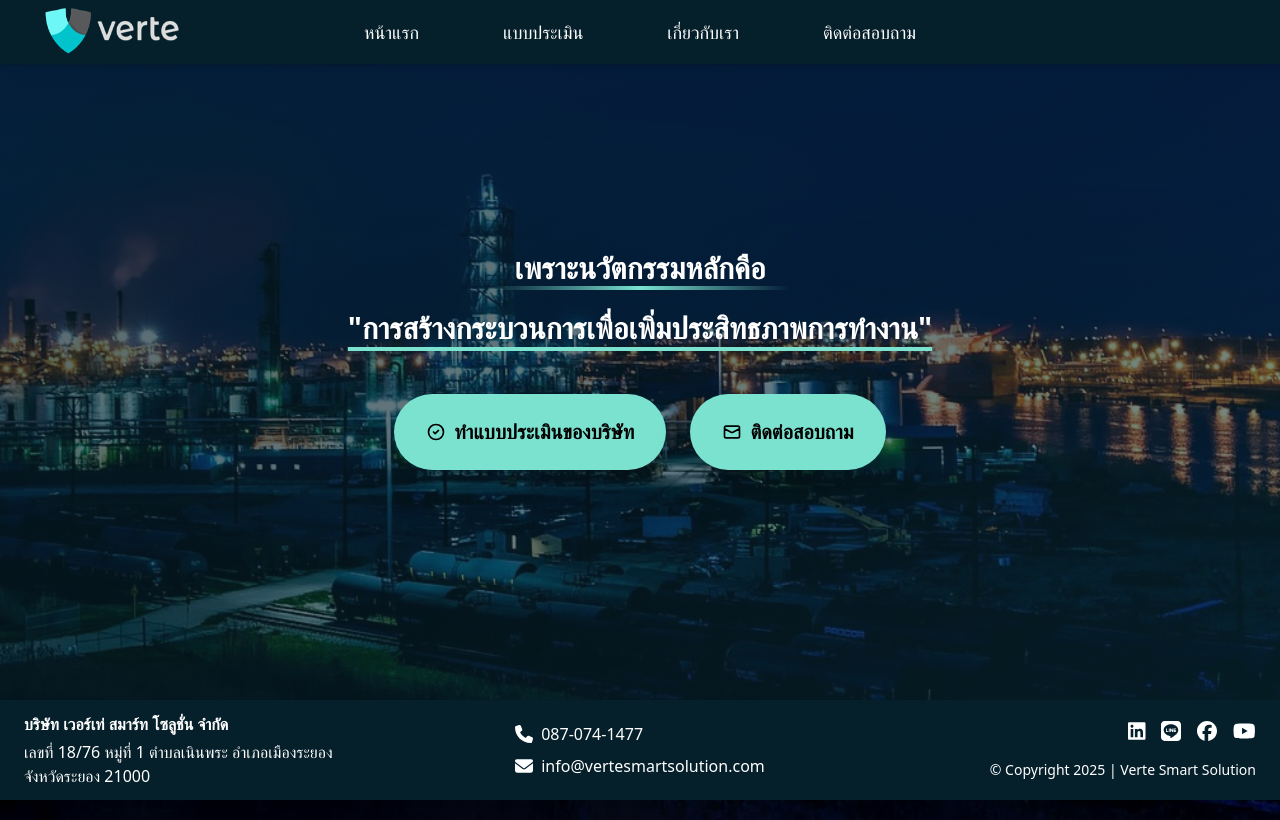
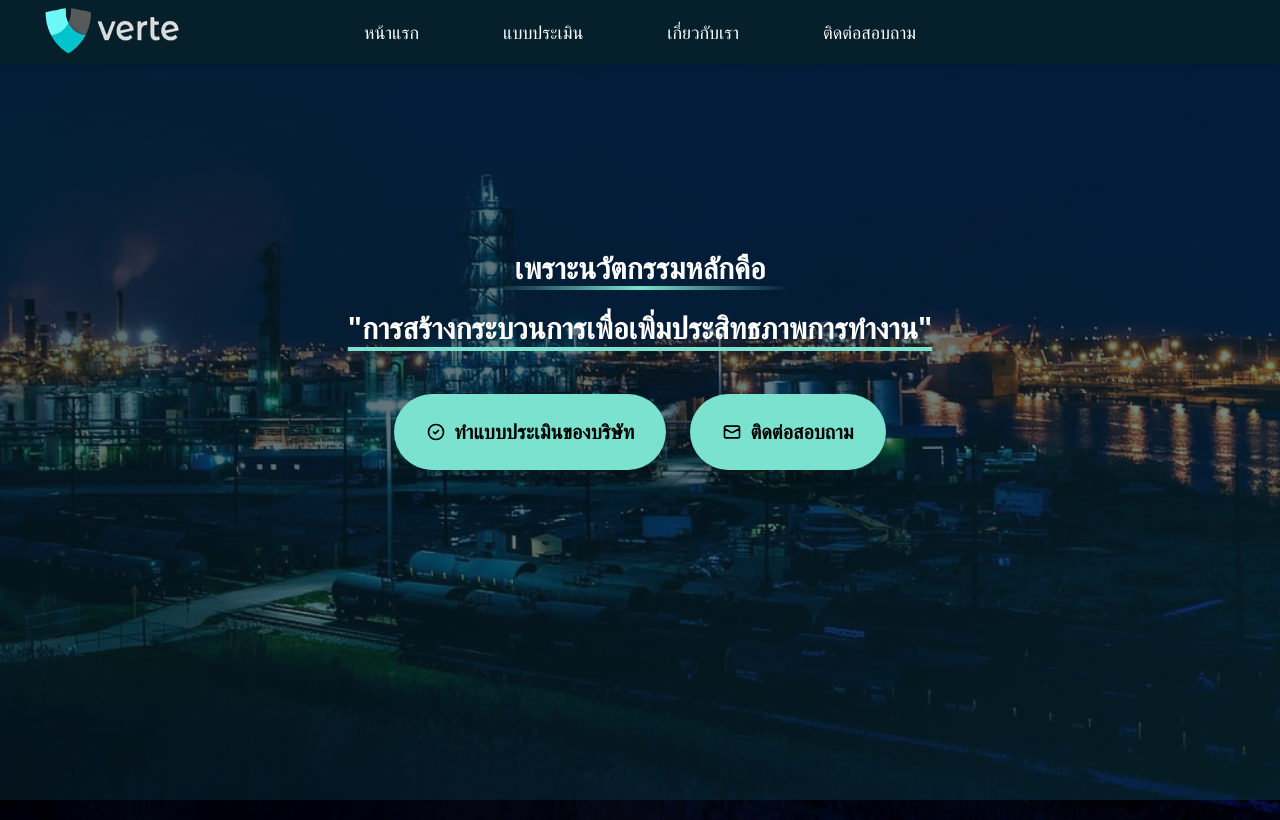
Before and after one commit to Owenwa348/Projecttest, a Vue app: page / in a window 1280 px wide. Shown: the top 820 px of the page. Built offline with nearby package versions, Linux system fonts and the light colour scheme.

Commit message:
Edit footer to Form

```diff
--- a/src/components/Footer.vue
+++ b/src/components/Footer.vue
@@ -1,5 +1,5 @@
 <template>
-  <footer class="text-white py-3 fixed bottom-0 left-0 w-full z-50 bg-[#06202B] backdrop-blur-md shadow-md">
+  <footer class="text-white py-3  ottom-0 left-0 w-full z-50 bg-[#06202B] backdrop-blur-md shadow-md">
     <div class="max-w-7xl mx-auto px-6 grid grid-cols-1 md:grid-cols-3 gap-6 items-center">
 
       <!-- Column 1: Address -->
```
